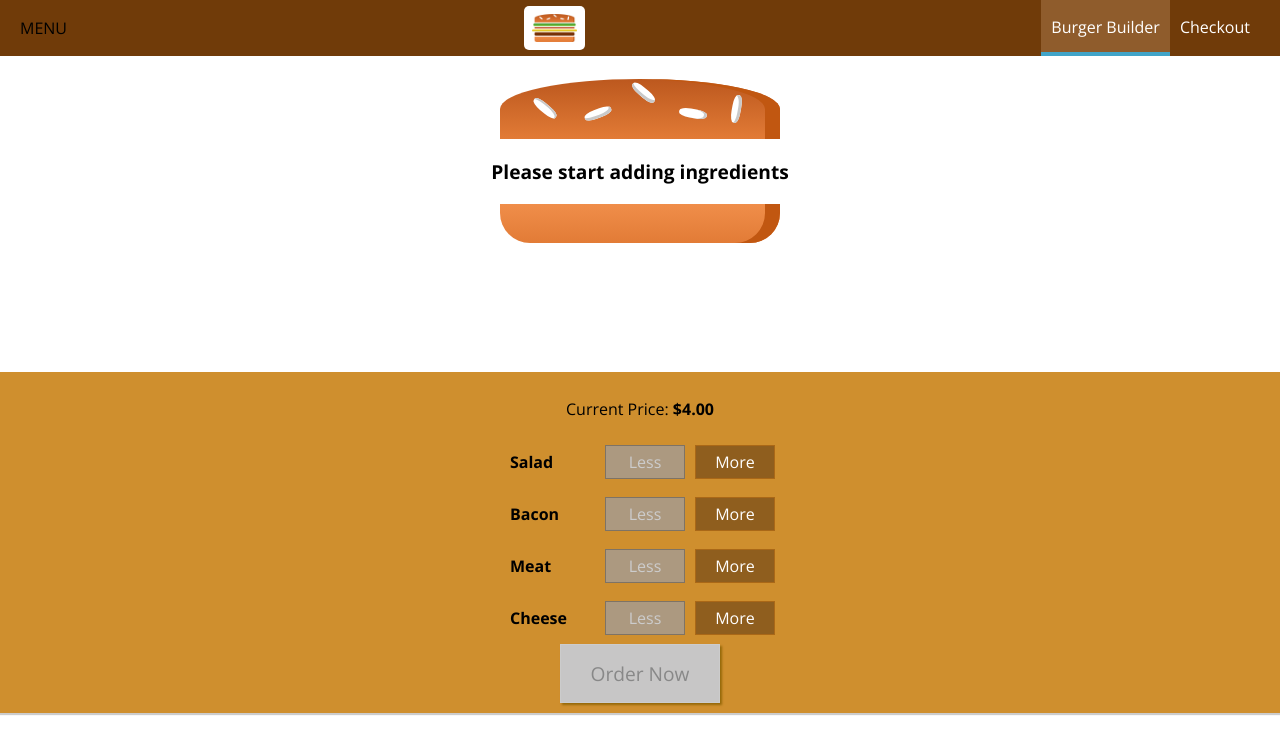
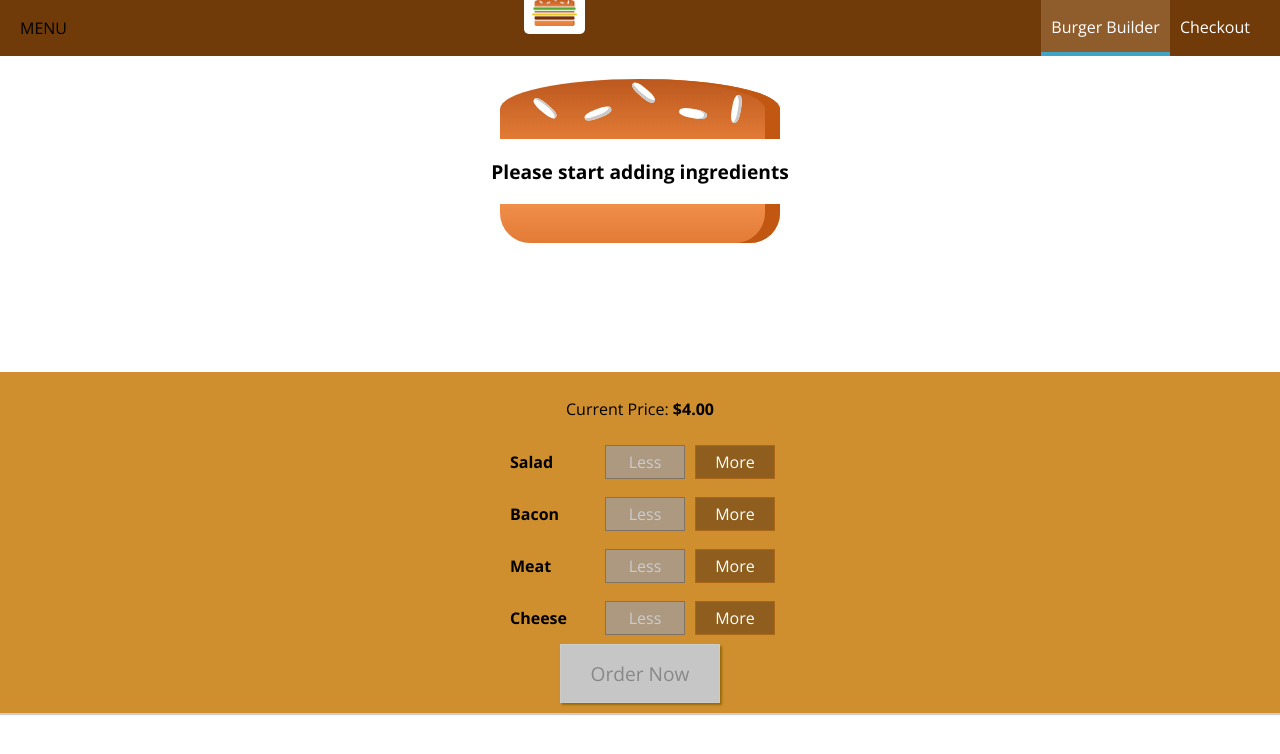
Before and after one commit to BuffaloRob/burger-builder, a React (Create React App) app: page / in a window 1280 px wide. Shown: the top 754 px of the page. Built offline with nearby package versions, Linux system fonts and the light colour scheme.

Commit message:
+ media query for Toolbar.css

```diff
--- a/src/components/Navigation/Toolbar/Toolbar.module.css
+++ b/src/components/Navigation/Toolbar/Toolbar.module.css
@@ -19,4 +19,11 @@
 
 .Logo {
   height: 80%;
+  margin-bottom: 32px;
 }
+
+@media (max-width: 499px) {
+  .DesktopOnly {
+    display: none;
+  }
+}
```
